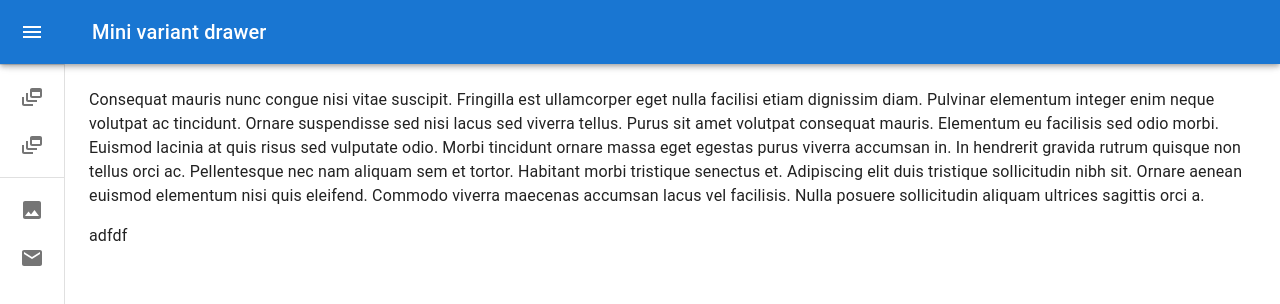
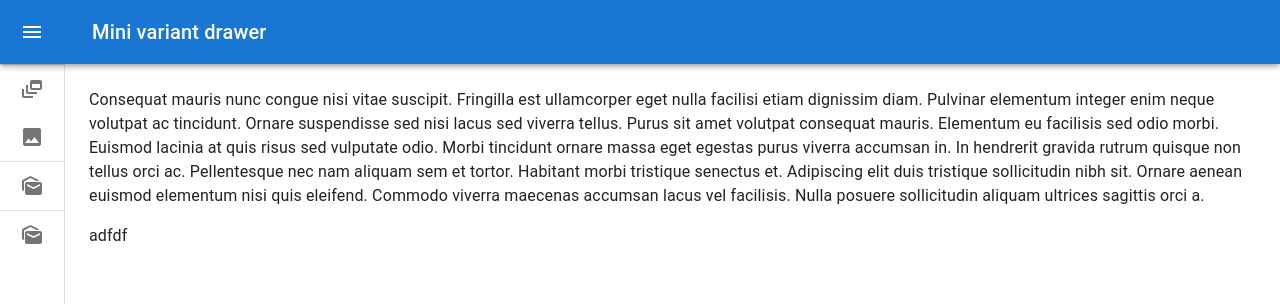
Before and after one commit to ilovesecu/react_board_test, a React (Create React App) app: page / in a window 1280 px wide. Shown: the top 304 px of the page. Built offline with nearby package versions, Linux system fonts and the light colour scheme.

Commit message:
MenuList 뽑기

```diff
--- a/src/components/layout/DefaultLayout.tsx
+++ b/src/components/layout/DefaultLayout.tsx
@@ -22,6 +22,7 @@ import InsertPhotoIcon from '@mui/icons-material/InsertPhoto';
 import { Outlet, useNavigate } from 'react-router-dom';
 import {MenuList} from "../../redux/types/MenuType";
 import MenuListComponent from './MenuListComponent';
+import MarkAsUnreadIcon from '@mui/icons-material/MarkAsUnread';
 
 const drawerWidth = 240;
 
@@ -115,17 +116,49 @@ const DefaultLayout = ({children}:LayoutDefaultProps) => {
     const menus:MenuList = [
         {
             id:1,
-            name:'Gallay',
-            link:'/home',
-            icon:<DynamicFeedIcon/>
+            name:'FreeBoard',
+            link:'/board',
+            icon:<DynamicFeedIcon/> /* 이걸 API로 가져왔을 때 해당 컴포넌트가 들어가도록 해야함! */
         },
         {
             id:2,
-            name:'Mail',
+            name:'Gallery',
             link:'/mail',
-            icon:<DynamicFeedIcon/>
+            icon:<InsertPhotoIcon/>
         }
     ]
+    const menuObj = {
+        1:[
+            {
+                id:1,
+                name:'FreeBoard',
+                link:'/board',
+                icon:<DynamicFeedIcon/> /* 이걸 API로 가져왔을 때 해당 컴포넌트가 들어가도록 해야함! */
+            },
+            {
+                id:2,
+                name:'Gallery',
+                link:'/mail',
+                icon:<InsertPhotoIcon/>
+            }
+        ],
+        2:[
+            {
+                id:3,
+                name:'Mail',
+                link:'/mail',
+                icon:<MarkAsUnreadIcon/> /* 이걸 API로 가져왔을 때 해당 컴포넌트가 들어가도록 해야함! */
+            },
+        ],
+        3:[
+            {
+                id:3,
+                name:'Mail',
+                link:'/mail',
+                icon:<MarkAsUnreadIcon/> /* 이걸 API로 가져왔을 때 해당 컴포넌트가 들어가도록 해야함! */
+            },
+        ]
+    }
 
     return (
         <Box sx={{ display: 'flex' }}>
@@ -155,57 +188,11 @@ const DefaultLayout = ({children}:LayoutDefaultProps) => {
                         {theme.direction === 'rtl' ? <ChevronRightIcon /> : <ChevronLeftIcon />}
                     </IconButton>
                 </DrawerHeader>
-                <Divider />
-                <List>
-                    {/*{['Inbox', 'Starred'].map((text, index) => (
-                        <ListItem key={text} disablePadding sx={{ display: 'block' }} onClick={e=>navigate('/articles')}>
-                            <ListItemButton
-                                sx={{
-                                    minHeight: 48,
-                                    justifyContent: open ? 'initial' : 'center',
-                                    px: 2.5,
-                                }}
-                            >
-                                <ListItemIcon
-                                    sx={{
-                                        minWidth: 0,
-                                        mr: open ? 3 : 'auto',
-                                        justifyContent: 'center',
-                                    }}
-                                >
-                                    {index % 2 === 0 ? <DynamicFeedIcon /> : <MailIcon />}
-                                </ListItemIcon>
-                                <ListItemText primary={text} sx={{ opacity: open ? 1 : 0 }} />
-                            </ListItemButton>
-                        </ListItem>
-                    ))}*/}
-                    <MenuListComponent menus={menus} open={open} navigate={navigate}/>
-                </List>
-                <Divider />
-                <List>
-                    {['Gallary', 'Trash'].map((text, index) => (
-                        <ListItem key={text} disablePadding sx={{ display: 'block' }}>
-                            <ListItemButton
-                                sx={{
-                                    minHeight: 48,
-                                    justifyContent: open ? 'initial' : 'center',
-                                    px: 2.5,
-                                }}
-                            >
-                                <ListItemIcon
-                                    sx={{
-                                        minWidth: 0,
-                                        mr: open ? 3 : 'auto',
-                                        justifyContent: 'center',
-                                    }}
-                                >
-                                    {index % 2 === 0 ? <InsertPhotoIcon /> : <MailIcon />}
-                                </ListItemIcon>
-                                <ListItemText primary={text} sx={{ opacity: open ? 1 : 0 }} />
-                            </ListItemButton>
-                        </ListItem>
-                    ))}
-                </List>
+                    {
+                        Object.entries(menuObj).map(([key, value], index) =>
+                            <MenuListComponent menus={value} open={open} navigate={navigate} isDivider={true} />
+                        )
+                    }
             </Drawer>
             <Box component="main" sx={{ flexGrow: 1, p: 3 }}>
                 <DrawerHeader />
--- a/src/components/layout/MenuListComponent.tsx
+++ b/src/components/layout/MenuListComponent.tsx
@@ -4,40 +4,48 @@ import ListItemButton from "@mui/material/ListItemButton";
 import ListItemIcon from "@mui/material/ListItemIcon";
 import ListItemText from "@mui/material/ListItemText";
 import ListItem from "@mui/material/ListItem";
+import Divider from "@mui/material/Divider";
 
 interface MenuListProps {
     menus: MenuList,
     open:boolean,
     navigate:(url:string)=>void,
+    isDivider:boolean
 }
 
-const MenuListComponent = ({menus,open,navigate}:MenuListProps) => {
-    const sxStyle = {
+function getSxStyles(open:boolean){
+    return {
+        sxStyle:{
             minHeight: 48,
             justifyContent: open ? 'initial' : 'center',
             px: 2.5,
-    }
-    const sxIconStyle = {
+        },
+        sxIconStyle : {
             minWidth: 0,
             mr: open ? 3 : 'auto',
             justifyContent: 'center',
-    }
-    const sxTextStyle = {
+        },
+        sxTextStyle: {
             opacity: open ? 1 : 0
         }
-    const onMenuClick = () => {
-        navigate('/articles')
+    }
 }
 
+const MenuListComponent = ({menus,open,navigate,isDivider}:MenuListProps) => {
+    const sxStyles = getSxStyles(open);
+    const onMenuClick = (url:string) => {
+        navigate(url)
+    }
     return (
         <>
+            {isDivider && <Divider />}
             {menus.map((menu:Menu) => (
-                <ListItem key={menu.id} disablePadding sx={{ display: 'block' }} onClick={onMenuClick}>
-                    <ListItemButton sx={sxStyle}>
-                        <ListItemIcon sx={sxIconStyle}>
+                <ListItem key={menu.id} disablePadding sx={{ display: 'block' }} onClick={()=>onMenuClick(menu.link)}>
+                    <ListItemButton sx={sxStyles.sxStyle}>
+                        <ListItemIcon sx={sxStyles.sxIconStyle}>
                             {menu.icon}
                         </ListItemIcon>
-                        <ListItemText primary={menu.name} sx={sxTextStyle} />
+                        <ListItemText primary={menu.name} sx={sxStyles.sxTextStyle} />
                     </ListItemButton>
                 </ListItem>
             ))}
```
Also changed, not shown: src/redux/types/MenuType.ts (line endings or trailing spaces). Lines whose indentation alone changed are shown as unchanged.
